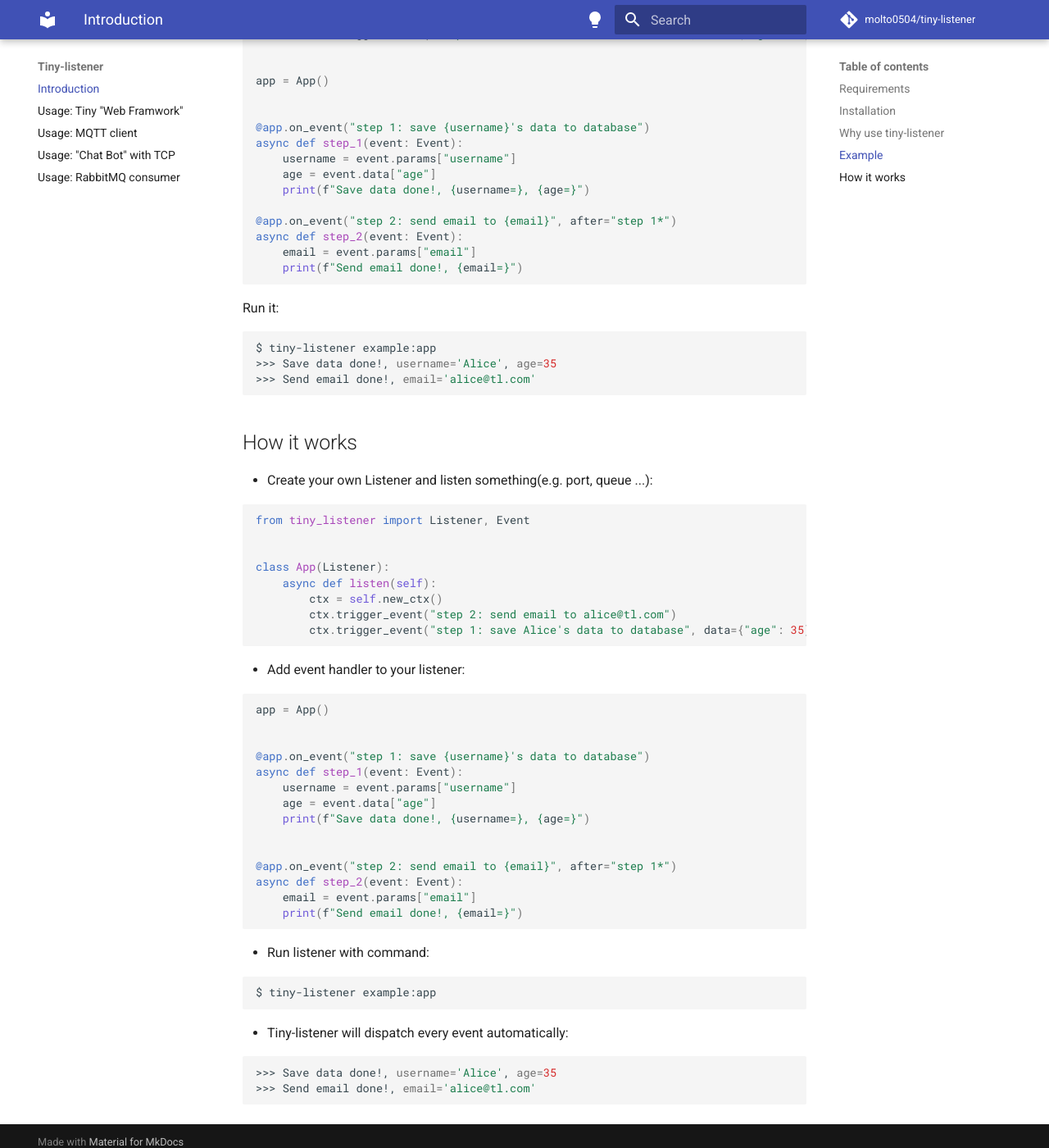
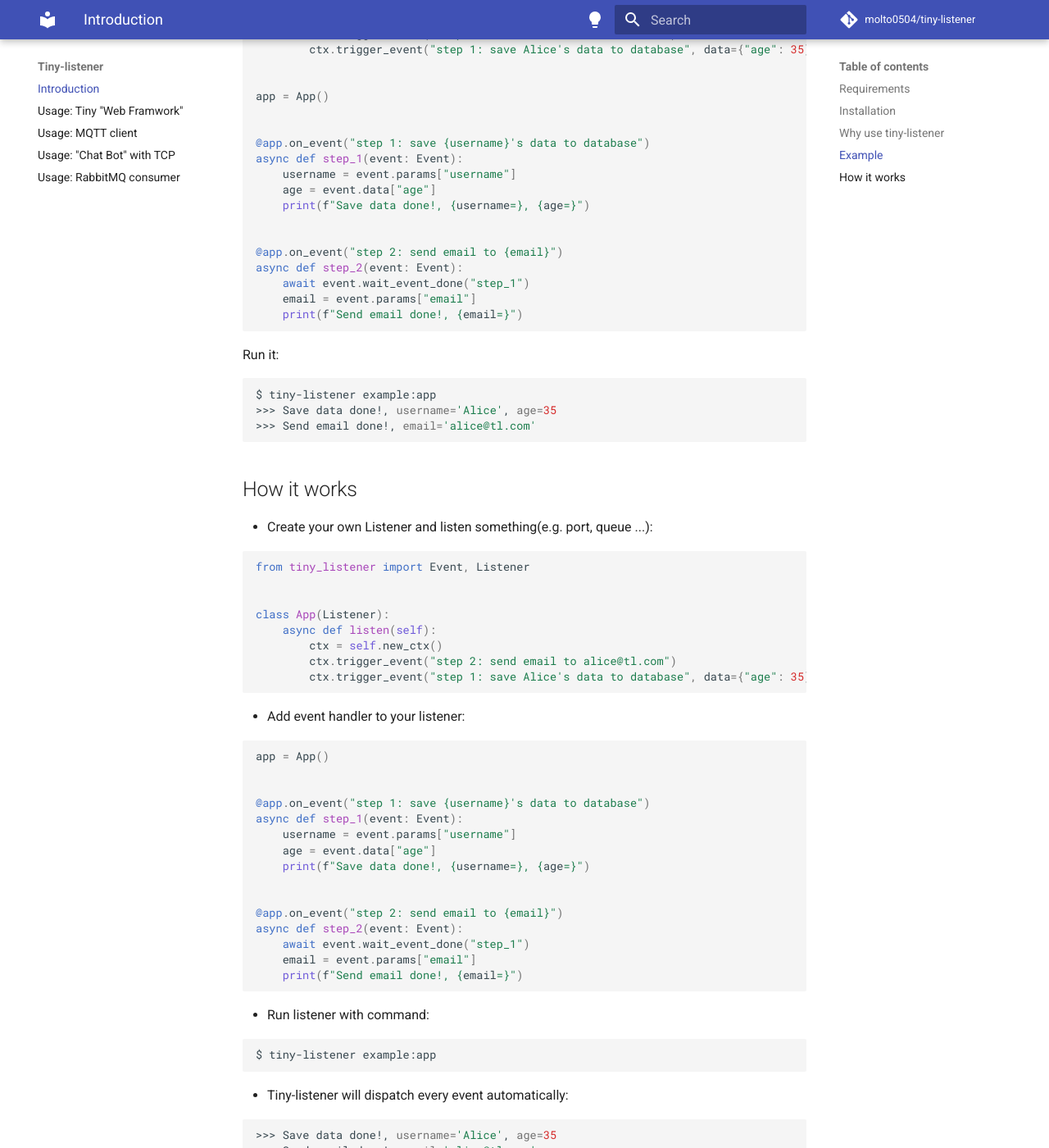
Before and after one commit to molto0504/tiny-listener, an MkDocs documentation site: the page built from docs/index.md, in a window 1280 px wide and 1400 px high, scrolled down 1531 px. Shown: the whole window at 82% size. Built offline with MkDocs 1.6.1 and Material for MkDocs 9.7.7, drawn with Linux system fonts in a browser that asks for light colours; comment, search, counter and statistics services are not loaded.

Commit message:
fix: docs

````diff
--- a/docs/index.md
+++ b/docs/index.md
@@ -57,7 +57,8 @@ Tiny-listener may help you solve these problems:
 Create a file `example.py` with:
 
 ```python
-from tiny_listener import Listener, Event
+from tiny_listener import Event, Listener
+
 
 class App(Listener):
     async def listen(self):
@@ -75,8 +76,10 @@ async def step_1(event: Event):
     age = event.data["age"]
     print(f"Save data done!, {username=}, {age=}")
 
-@app.on_event("step 2: send email to {email}", after="step 1*")
+
+@app.on_event("step 2: send email to {email}")
 async def step_2(event: Event):
+    await event.wait_event_done("step_1")
     email = event.params["email"]
     print(f"Send email done!, {email=}")
 
@@ -95,7 +98,7 @@ $ tiny-listener example:app
 * Create your own Listener and listen something(e.g. port, queue ...):
 
 ```python
-from tiny_listener import Listener, Event
+from tiny_listener import Event, Listener
 
 
 class App(Listener):
@@ -119,8 +122,9 @@ async def step_1(event: Event):
     print(f"Save data done!, {username=}, {age=}")
 
 
-@app.on_event("step 2: send email to {email}", after="step 1*")
+@app.on_event("step 2: send email to {email}")
 async def step_2(event: Event):
+    await event.wait_event_done("step_1")
     email = event.params["email"]
     print(f"Send email done!, {email=}")
 ```
````
Also changed, not shown: README.md (+9 -4 lines), 1 other file.
